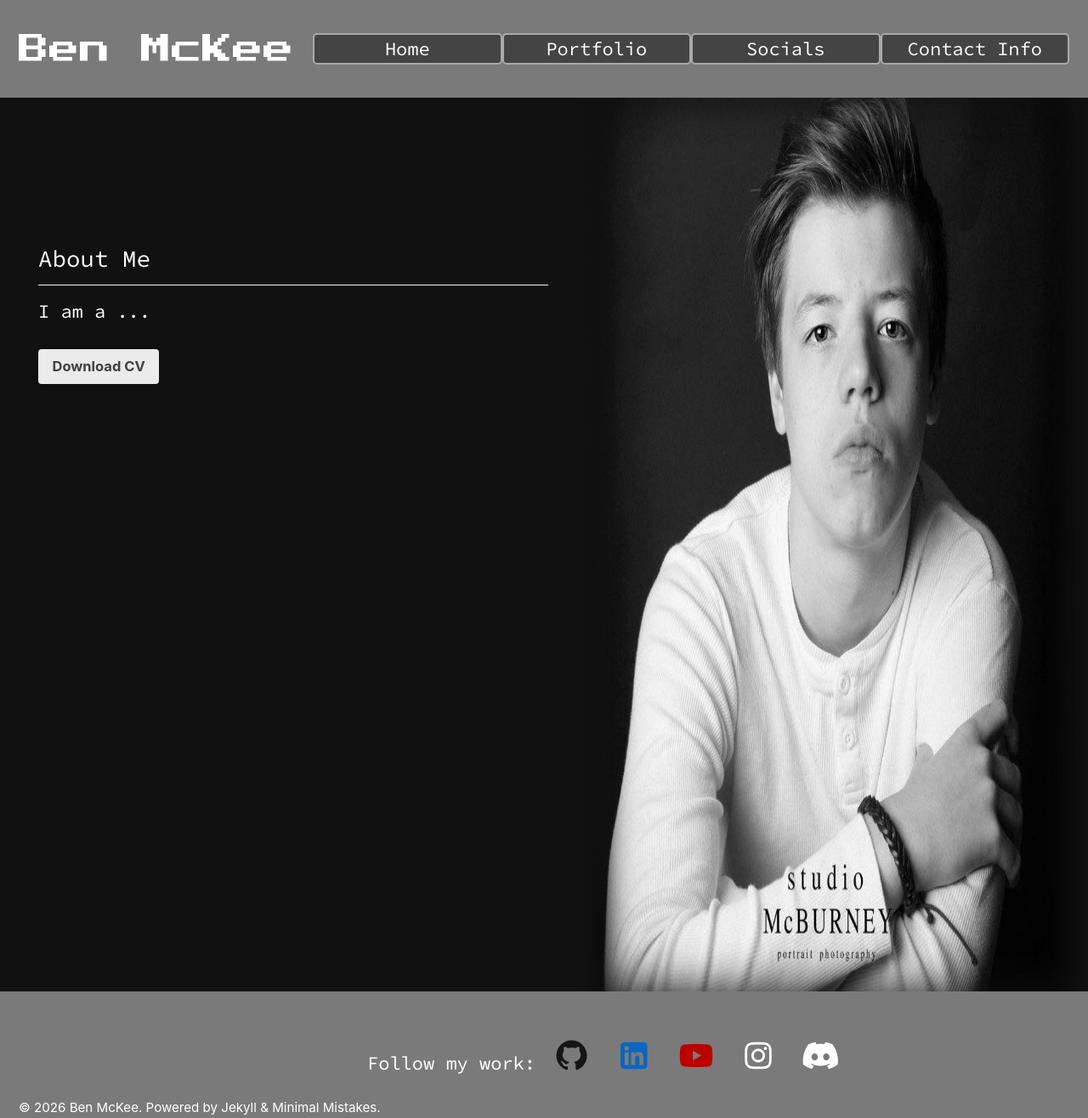
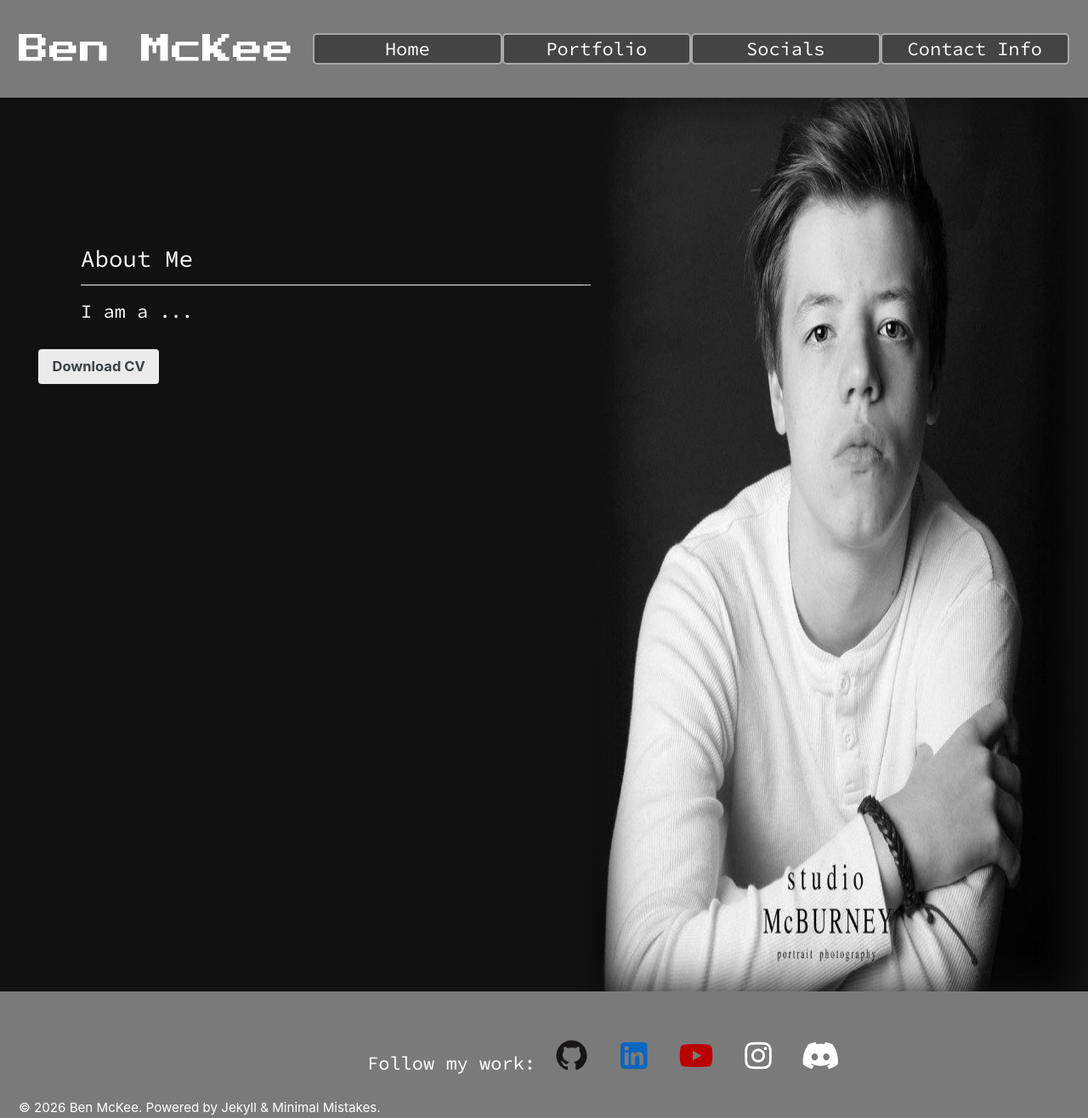
Before and after one commit to Bugglenuggets/Bugglenuggets.github.io, a Jekyll site: the page built from _pages/page-home.md, in a window 1280 px wide. Shown: the whole page at 85% size. Built offline with Jekyll 4.4.1, drawn with Linux system fonts in a browser that asks for light colours; some web fonts are replaced.

Commit message:
Update page-home.md

```diff
--- a/_pages/page-home.md
+++ b/_pages/page-home.md
@@ -5,8 +5,8 @@ permalink: /
 ---
 <div style="display:flex; flex-wrap:wrap; gap:2rem; align-items:flex-start;">
   <div style="flex: 1 1 250px; min-width: 250px;">
-    <h2 class="source-code-pro" style="width:600px">About Me</h2>
-    <p style="width:600px">I am a ... </p>
+    <h2 class="source-code-pro" style="width:600px; margin-left: 50px">About Me</h2>
+    <p style="width:600px; margin-left: 50px">I am a ... </p>
     {% include button
     title="Download my CV"
     label="Download CV"
```
